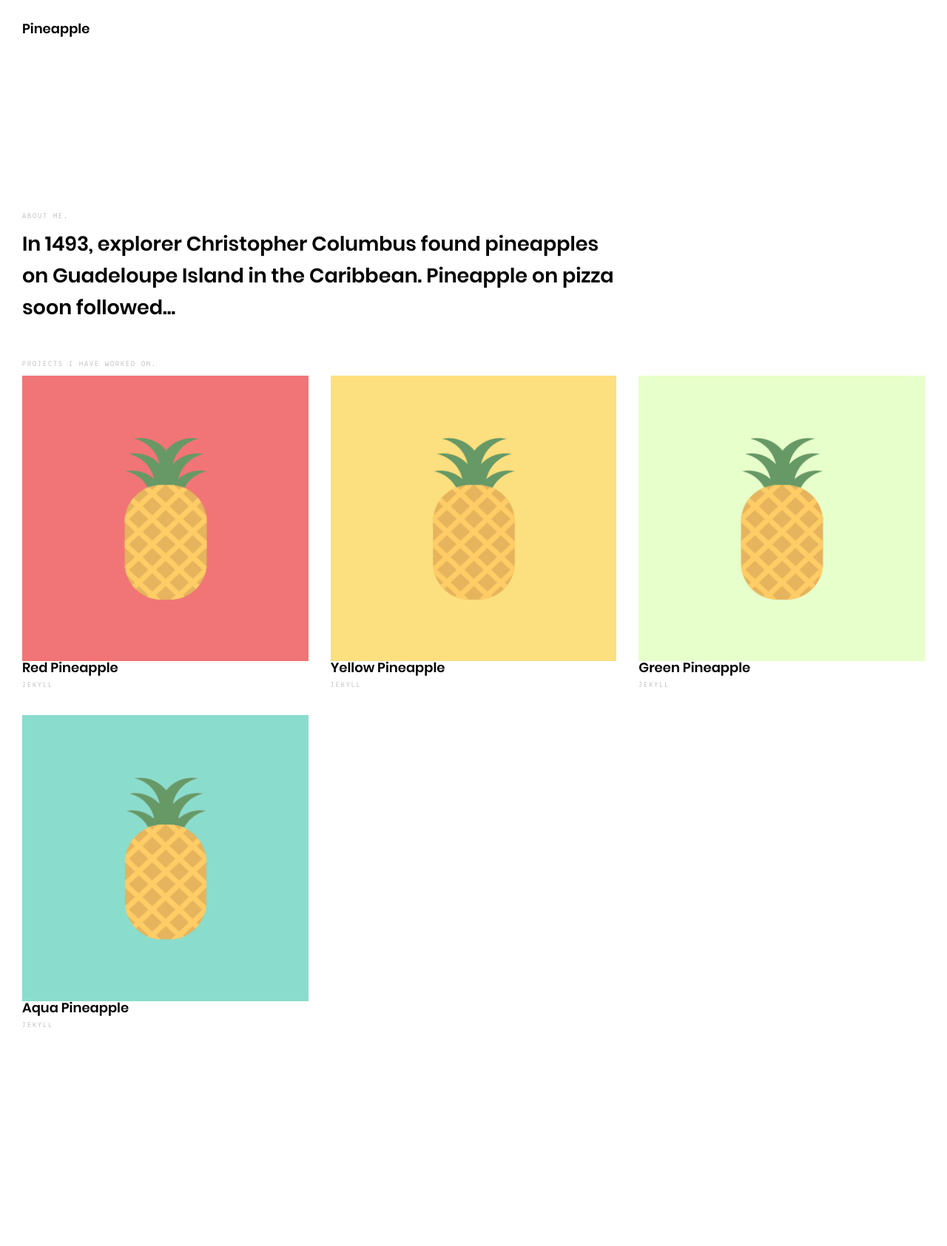
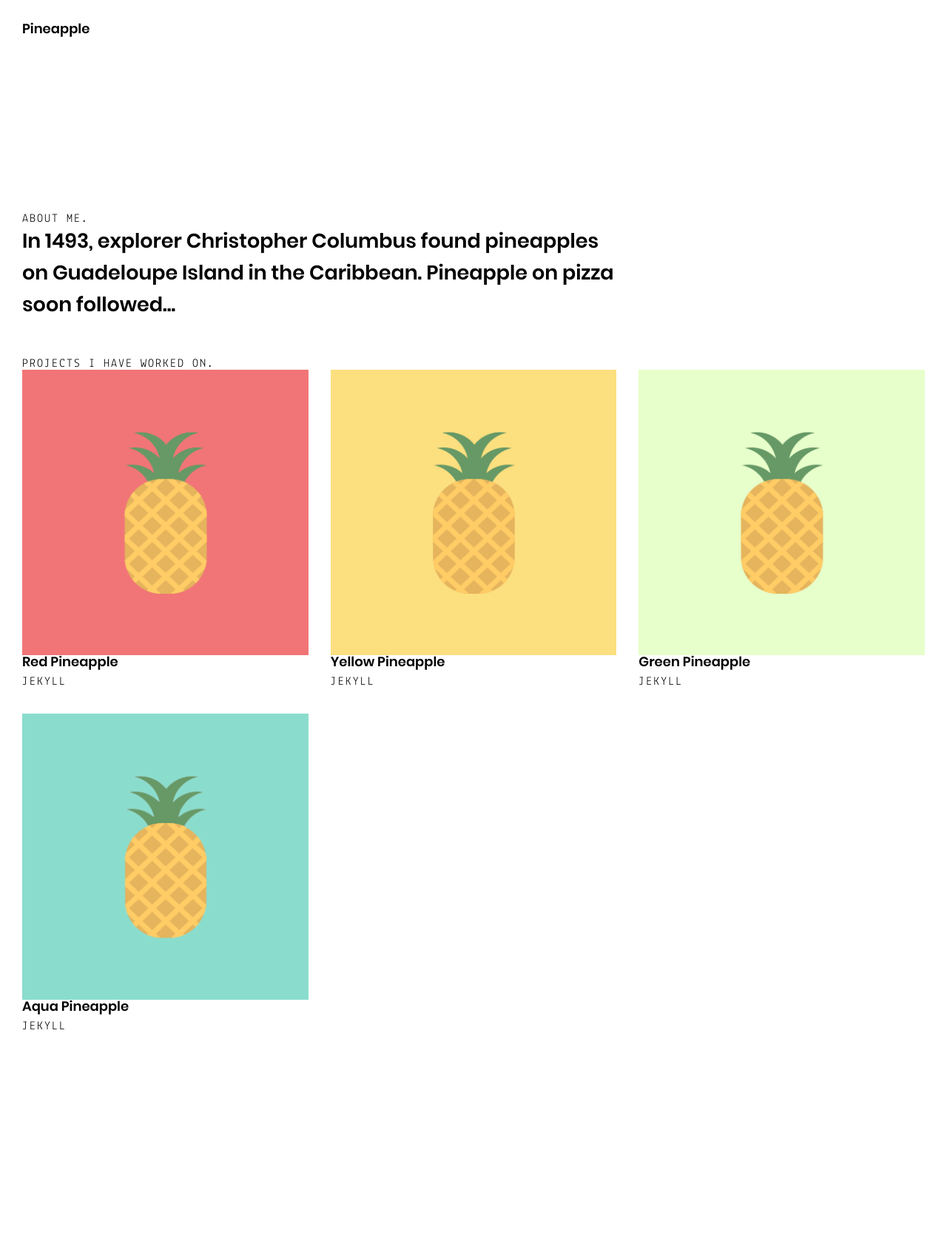
Before and after one commit to heairin1008/heairin1008.github.io, a Jekyll site: the page built from index.html, in a window 1280 px wide. Shown: the whole page at 74% size. Built offline with Jekyll 4.4.1, drawn with Linux system fonts in a browser that asks for light colours.

Commit message:
Update _core.scss

```diff
--- a/assets/scss/_core.scss
+++ b/assets/scss/_core.scss
@@ -23,15 +23,15 @@ h1,
 
 h2,
 .h2 {
-	color: $color-silver-chalice;
+	color: $color-black;
 	display: block;
 	font-family: $font-lekton;
-    font-size: 1rem;
+    font-size: 1.6rem;
     font-weight: 400;
     letter-spacing: .2rem;
     line-height: 1;
-    margin: 0 0 1rem;
     text-transform: uppercase;
+    margin : 0;
 }
 
 h3,
@@ -41,7 +41,7 @@ h3,
     font-size: 1.8rem;
     font-weight: 600;
     line-height: 1;
-    margin: 0;
+    margin: 0 0 1rem;
 }
 
 p {
```
